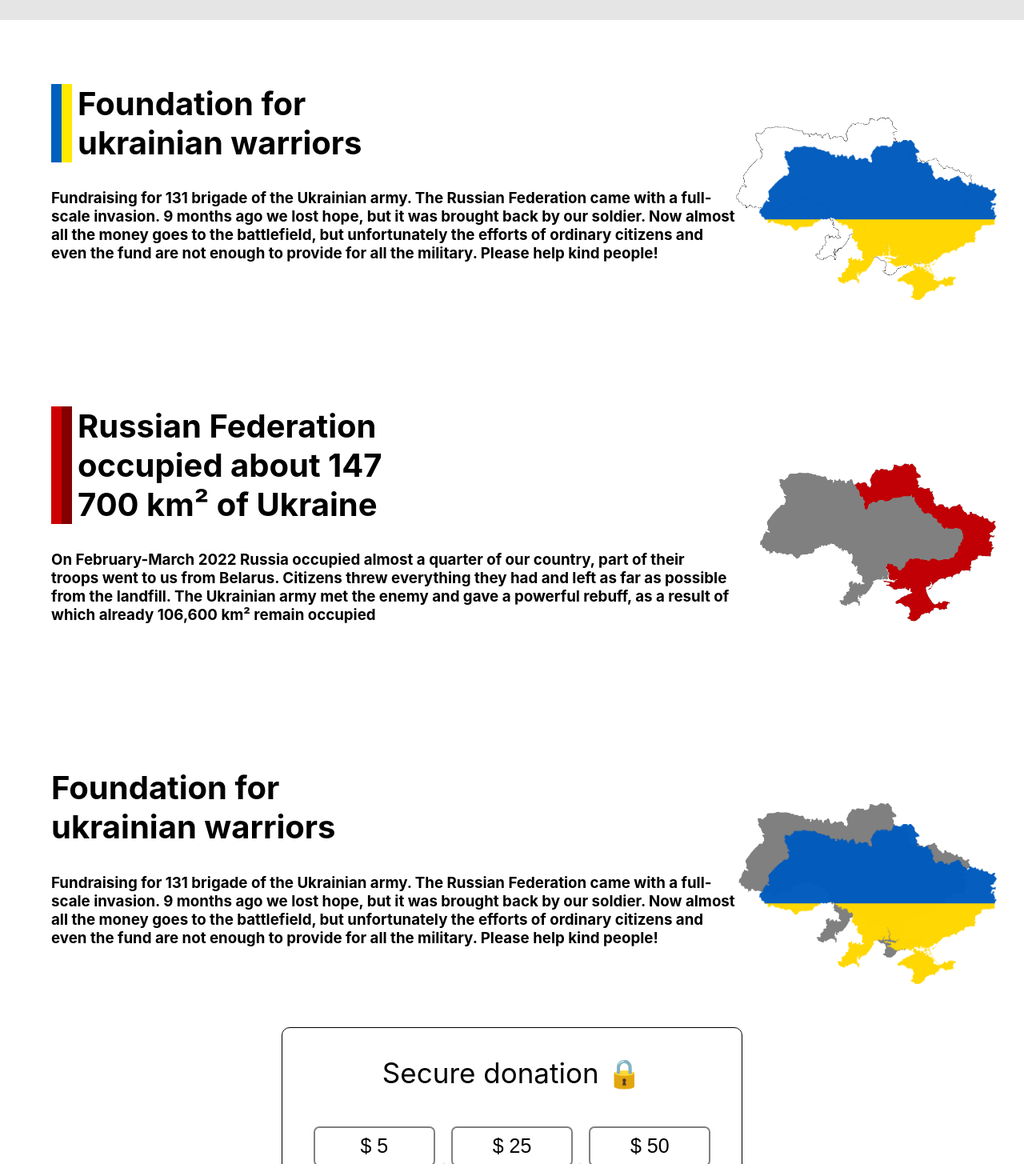
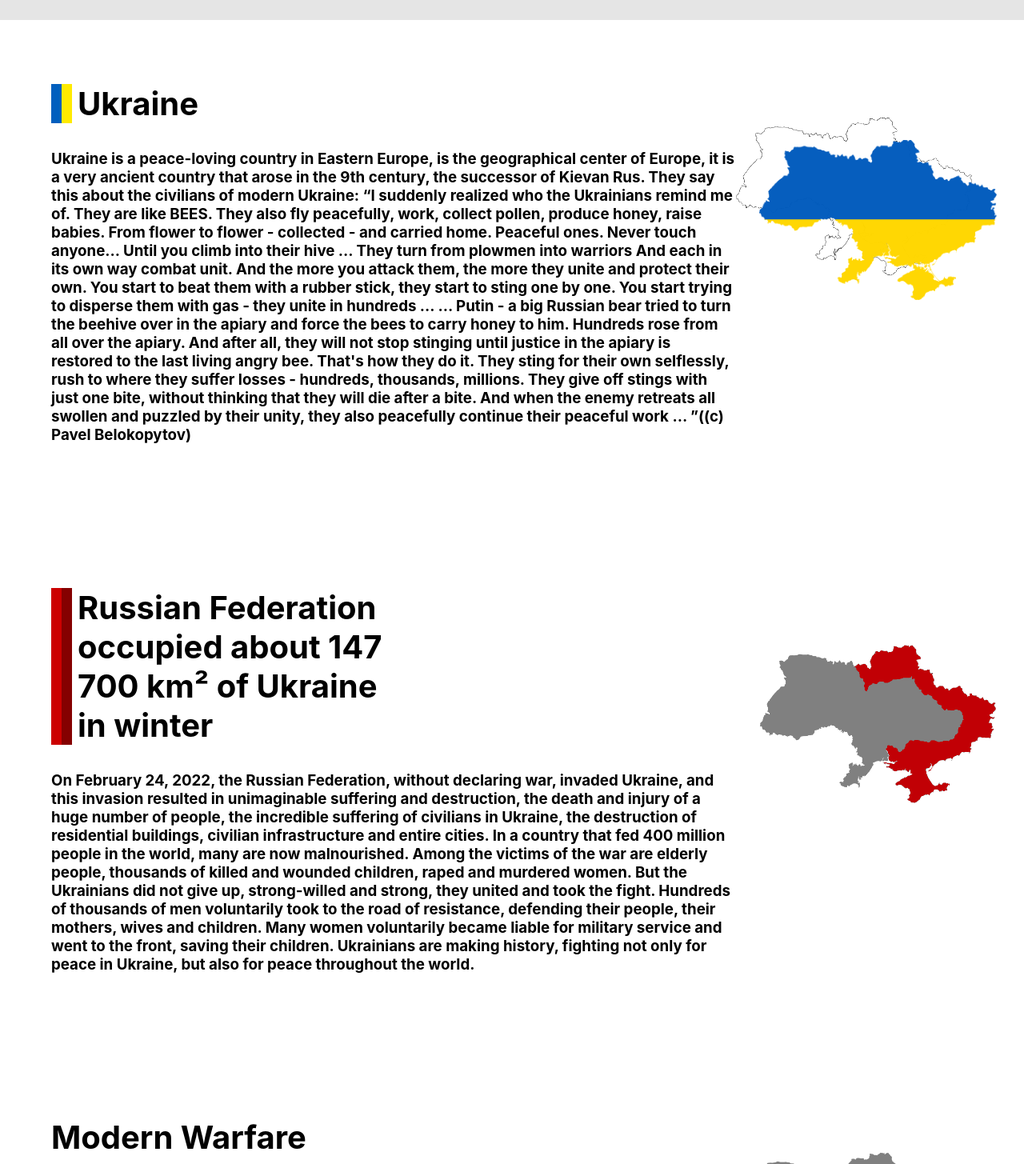
Before and after one commit to Demochani/Charity, a React (Create React App) app: page / in a window 1280 px wide. Shown: the part 395-1850 px from the top of the page at 80% size. Built offline with nearby package versions, Linux system fonts and the light colour scheme.

Commit message:
creacted nikita branch, and added Elenas text to info blocks

```diff
--- a/src/view/components/Info/InfoHelp/index.tsx
+++ b/src/view/components/Info/InfoHelp/index.tsx
@@ -6,14 +6,20 @@
   return (
     <div className="help-title-container">
       <div className="help-title">
-        <h1>Foundation for ukrainian warriors</h1>
+        <h1>Modern Warfare</h1>
         <h3>
-          Fundraising for 131 brigade of the Ukrainian army. The Russian
-          Federation came with a full-scale invasion. 9 months ago we lost hope,
-          but it was brought back by our soldier. Now almost all the money goes
-          to the battlefield, but unfortunately the efforts of ordinary citizens
-          and even the fund are not enough to provide for all the military.
-          Please help kind people!
+          Conducting defensive tactics and repelling attacks of the aggressor
+          requires the provision of soldiers of the Armed Forces of Ukraine with
+          innovative equipment for the rapid detection of invaders, which in
+          turn will save the life of a Ukrainian soldier. These are expensive
+          devices, thermal imagers, collimator sights, night vision devices and
+          much more. Ukrainians will never forget the generosity and support of
+          the international community at this difficult time for us. With
+          respect and gratitude, we will accept any possible assistance from you
+          in raising funds for the purchase of modern high-precision equipment
+          and technology for Ukrainian soldiers. Support Ukraine with donations
+          in just a few clicks on your keyboard. With a low bow, Ukrainian
+          people!
         </h3>
       </div>
 
--- a/src/view/components/Info/InfoUkraine/index.tsx
+++ b/src/view/components/Info/InfoUkraine/index.tsx
@@ -6,14 +6,30 @@
   return (
     <div className="ua-title-container">
       <div className="ua-title">
-        <h1>Foundation for ukrainian warriors</h1>
+        <h1>Ukraine</h1>
         <h3>
-          Fundraising for 131 brigade of the Ukrainian army. The Russian
-          Federation came with a full-scale invasion. 9 months ago we lost hope,
-          but it was brought back by our soldier. Now almost all the money goes
-          to the battlefield, but unfortunately the efforts of ordinary citizens
-          and even the fund are not enough to provide for all the military.
-          Please help kind people!
+          Ukraine is a peace-loving country in Eastern Europe, is the
+          geographical center of Europe, it is a very ancient country that arose
+          in the 9th century, the successor of Kievan Rus. They say this about
+          the civilians of modern Ukraine: “I suddenly realized who the
+          Ukrainians remind me of. They are like BEES. They also fly peacefully,
+          work, collect pollen, produce honey, raise babies. From flower to
+          flower - collected - and carried home. Peaceful ones. Never touch
+          anyone... Until you climb into their hive ... They turn from plowmen
+          into warriors And each in its own way combat unit. And the more you
+          attack them, the more they unite and protect their own. You start to
+          beat them with a rubber stick, they start to sting one by one. You
+          start trying to disperse them with gas - they unite in hundreds ...
+          ... Putin - a big Russian bear tried to turn the beehive over in the
+          apiary and force the bees to carry honey to him. Hundreds rose from
+          all over the apiary. And after all, they will not stop stinging until
+          justice in the apiary is restored to the last living angry bee. That's
+          how they do it. They sting for their own selflessly, rush to where
+          they suffer losses - hundreds, thousands, millions. They give off
+          stings with just one bite, without thinking that they will die after a
+          bite. And when the enemy retreats all swollen and puzzled by their
+          unity, they also peacefully continue their peaceful work ... ”((c)
+          Pavel Belokopytov)
         </h3>
       </div>
 
--- a/src/view/components/Info/InfoWar/index.tsx
+++ b/src/view/components/Info/InfoWar/index.tsx
@@ -6,13 +6,23 @@
   return (
     <div className="war-title-container">
       <div className="war-title">
-        <h1>Russian Federation occupied about 147 700 km² of Ukraine</h1>
+        <h1>Russian Federation occupied about 147 700 km² of Ukraine in winter</h1>
         <h3>
-          On February-March 2022 Russia occupied almost a quarter of our
-          country, part of their troops went to us from Belarus. Citizens threw
-          everything they had and left as far as possible from the landfill. The
-          Ukrainian army met the enemy and gave a powerful rebuff, as a result
-          of which already 106,600 km² remain occupied
+          On February 24, 2022, the Russian Federation, without declaring war,
+          invaded Ukraine, and this invasion resulted in unimaginable suffering
+          and destruction, the death and injury of a huge number of people, the
+          incredible suffering of civilians in Ukraine, the destruction of
+          residential buildings, civilian infrastructure and entire cities. In a
+          country that fed 400 million people in the world, many are now
+          malnourished. Among the victims of the war are elderly people,
+          thousands of killed and wounded children, raped and murdered women.
+          But the Ukrainians did not give up, strong-willed and strong, they
+          united and took the fight. Hundreds of thousands of men voluntarily
+          took to the road of resistance, defending their people, their mothers,
+          wives and children. Many women voluntarily became liable for military
+          service and went to the front, saving their children. Ukrainians are
+          making history, fighting not only for peace in Ukraine, but also for
+          peace throughout the world.
         </h3>
       </div>
 
```
